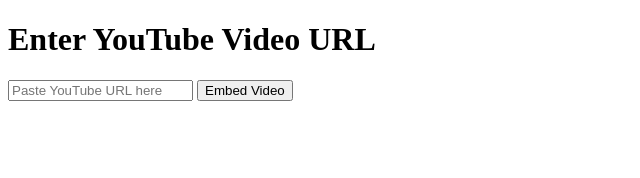
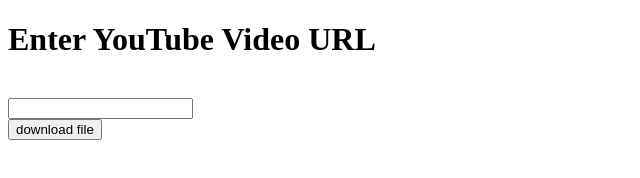
Before and after one commit to MhkaPR/MhkaPR.github.io, a plain HTML site: page index.html in a window 1280 px wide. Shown: the whole page, without its empty margins (0-640 px from the left). Drawn offline with Linux system fonts and the light colour scheme.

Commit message:
Update index.html

```diff
--- a/index.html
+++ b/index.html
@@ -8,40 +8,30 @@
 
 <body>
   <h1>Enter YouTube Video URL</h1>
-  <input type="text" id="videoUrl" placeholder="Paste YouTube URL here">
-  <button onclick="embedVideo()">Embed Video</button>
   <br>
-  <div id="player"></div>
-  <script src="https://www.youtube.com/iframe_api"></script>
+  <div id="player">
+    <input type="text"><br>
+    <button>download file</button>
+  </div>
   <script>
-    var player;
+    const urlInput = document.querySelector("input");
+    const downloadBtn = document.querySelector("button");
 
-    function embedVideo() {
-        const videoUrl = document.getElementById('https://www.youtube.com/embed/7HnSBCShKCk').value; // Get value using element ID
-        const videoId = getYoutubeVideoId(videoUrl);
-        alert(videoId);
-      if (videoId) {
-        player = new YT.Player('player', {
-          videoId: videoId,
-          events: {
-            'onReady': onPlayerReady
-          }
-        });
-      } else {
-        alert("Invalid YouTube URL. Please enter a valid URL.");
+
+    downloadBtn.addEventListener("click" , async () => {
+      try {
+        const response = await fetch(urlInput.value);
+        const file = await response.blob();
+        const link = document.createElement("a");
+        link.href = URL.createObjectURL(file);
+        link.download = new Date().getTime();
+        link.click();
+        console.log(response)
+      } catch (error) {
+        alert("failed");
       }
-    }
 
-    function onPlayerReady(event) {
-      event.target.play(); // Start the video automatically (optional)
-    }
-
-    // Function to extract video ID from YouTube URL
-    function getYoutubeVideoId(url) {
-      const regExp = /^.*((youtu.be\/)|(v\/)|(\/u\/\w\/)|(embed\/)|(watch\?v=))([^#&?]*).*/;
-      const match = url.match(regExp);
-      return (match && match[6]) || null;
-    }
+    })
   </script>
 </body>
 
```
